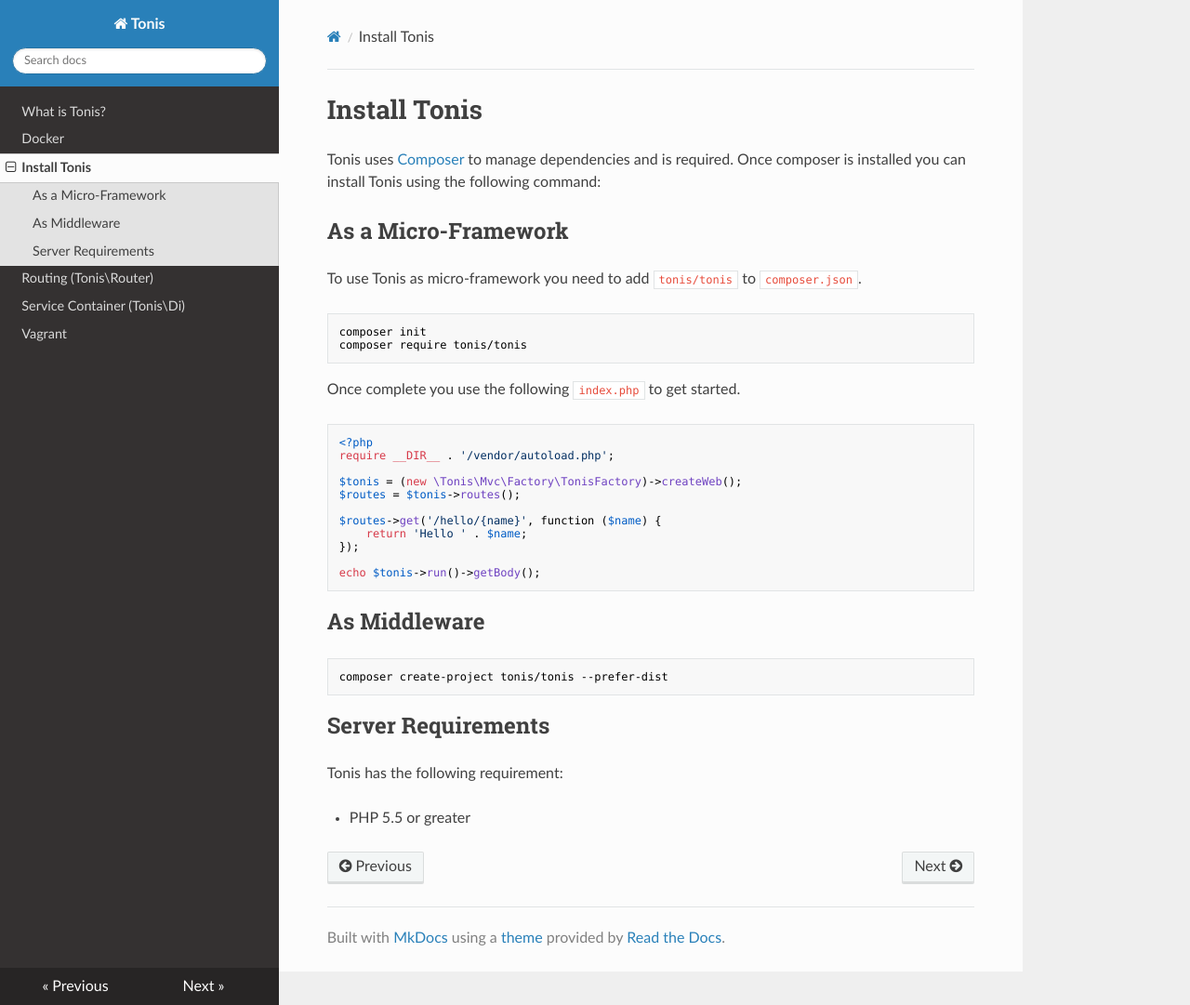
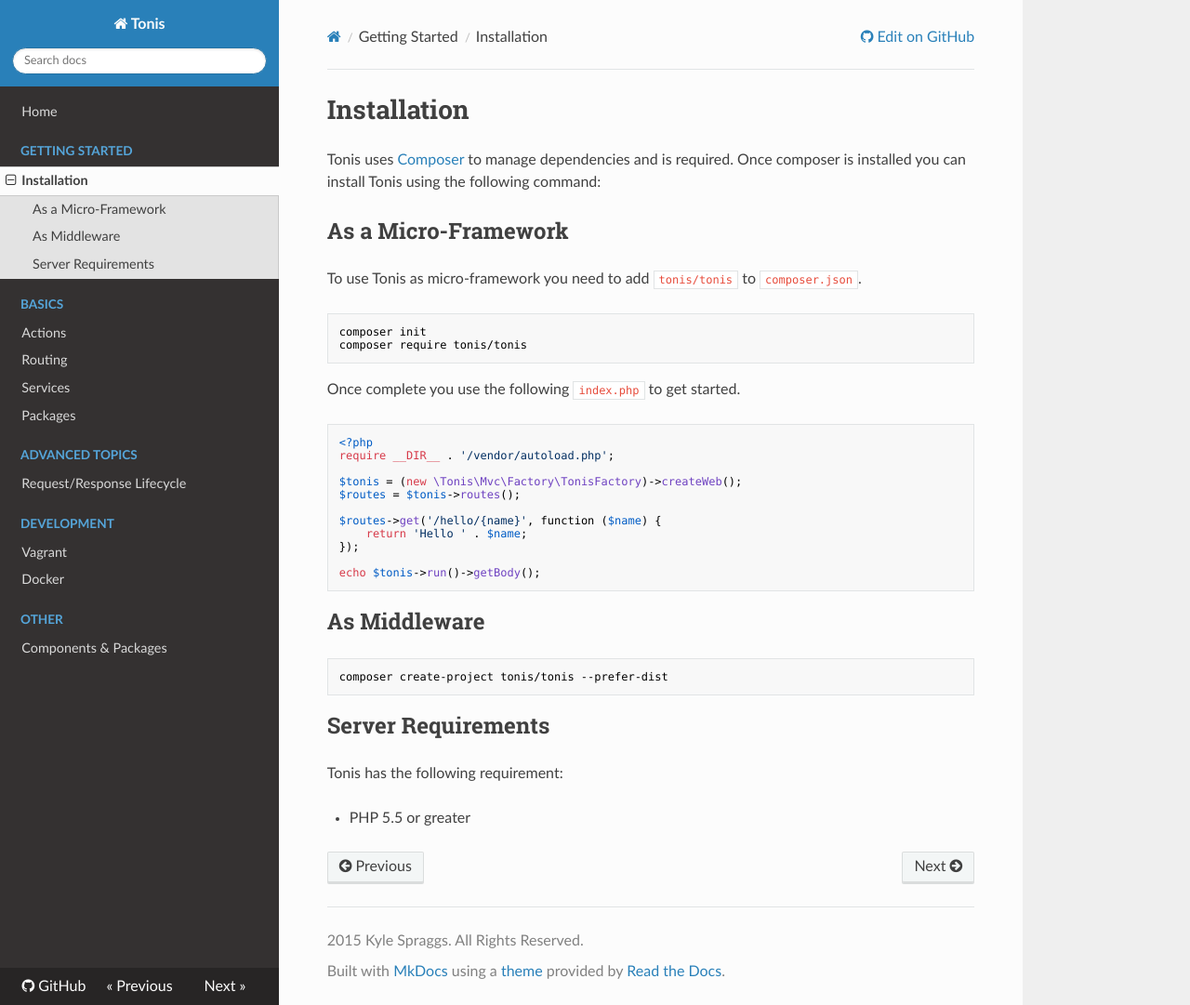
Before and after one commit to tonis-io-legacy/tonis-project, an MkDocs documentation site: the page built from docs/getting-started/installation.md, in a window 1280 px wide and 1081 px high. Shown: the whole window at 93% size. Built offline with MkDocs 1.6.1, drawn with Linux system fonts in a browser that asks for light colours; nearby versions of some CDN libraries; old or Windows-style settings are respelled for this version of MkDocs.

Commit message:
Doc updates

```diff
--- /dev/null
+++ b/docs/basics/packages.md
@@ -0,0 +1,2 @@
+Packages (Tonis\Package)
+========================
--- a/docs/installation.md
+++ b/docs/getting-started/installation.md
@@ -1,5 +1,5 @@
-Install Tonis
-================
+Installation
+============
 
 Tonis uses [Composer](https://getcomposer.org/download/) to manage dependencies and is required. Once composer is
 installed you can install Tonis using the following command:
--- a/mkdocs.yml
+++ b/mkdocs.yml
@@ -1,2 +1,22 @@
 site_name: Tonis
+site_author: Kyle Spraggs
+copyright: 2015 Kyle Spraggs. All Rights Reserved.
+site_url: http://tonis.io
+repo_url: https://github.com/tonis-io/tonis/
 theme: readthedocs
+pages:
+- Home: 'index.md'
+- Getting Started:
+  - 'Installation': 'getting-started/installation.md'
+- Basics:
+  - 'Actions': 'basics/actions.md'
+  - 'Routing': 'basics/routing.md'
+  - 'Services': 'basics/services.md'
+  - 'Packages': 'basics/packages.md'
+- Advanced Topics:
+  - 'Request/Response Lifecycle': 'advanced/lifecycle.md'
+- Development:
+  - 'Vagrant': 'development/vagrant.md'
+  - 'Docker': 'development/docker.md'
+- Other:
+  - 'Components & Packages': 'other/components-and-packages.md'
```
Also changed, not shown: docs/advanced/lifecycle.md (added, +2 -0 lines), docs/basics/actions.md (added, +2 -0 lines), docs/other/components-and-packages.md (added, +33 -0 lines), docs/basics/routing.md (renamed from docs/routing.md), docs/basics/services.md (renamed from docs/services.md), docs/development/docker.md (renamed from docs/docker.md), docs/development/vagrant.md (renamed from docs/vagrant.md).
